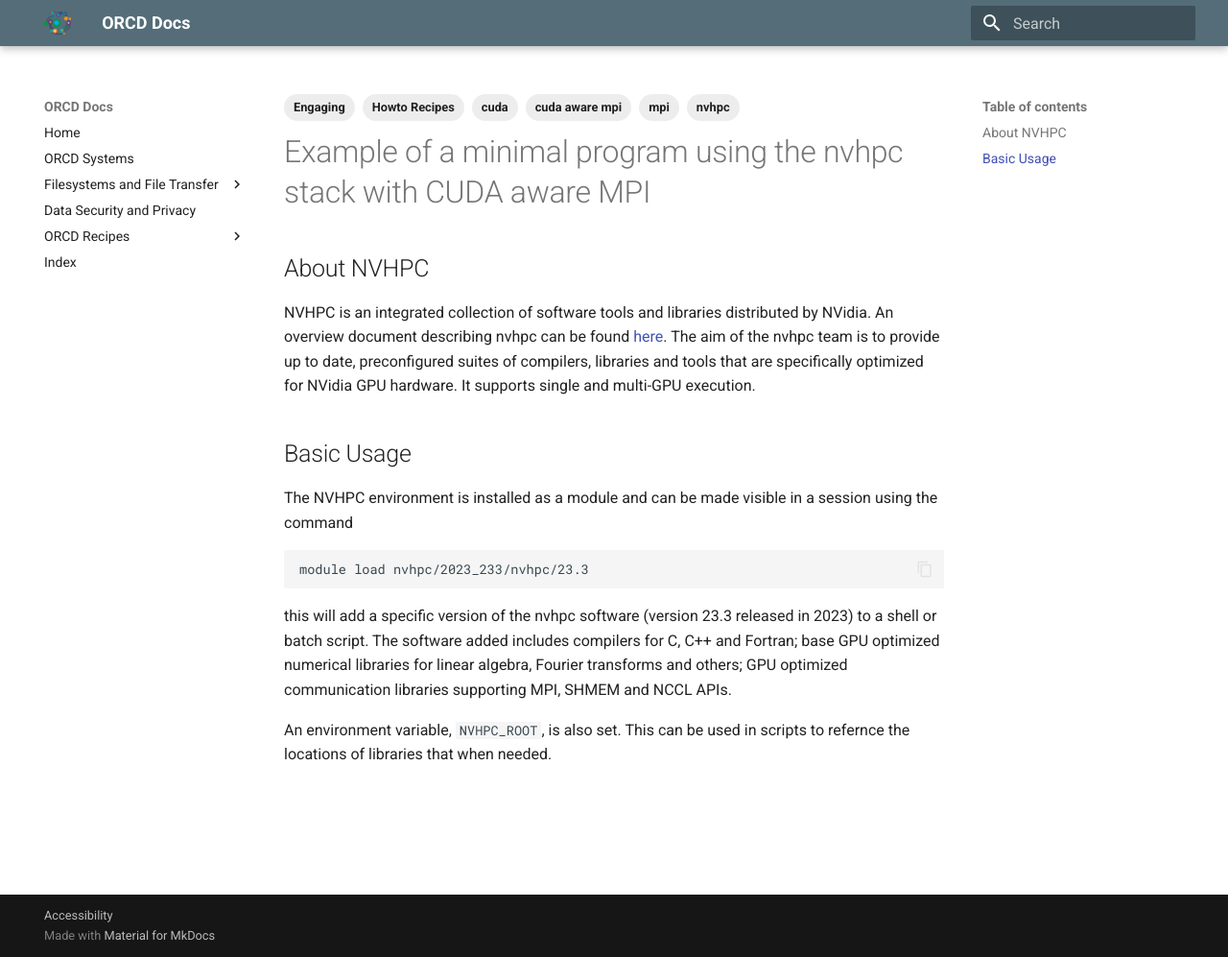
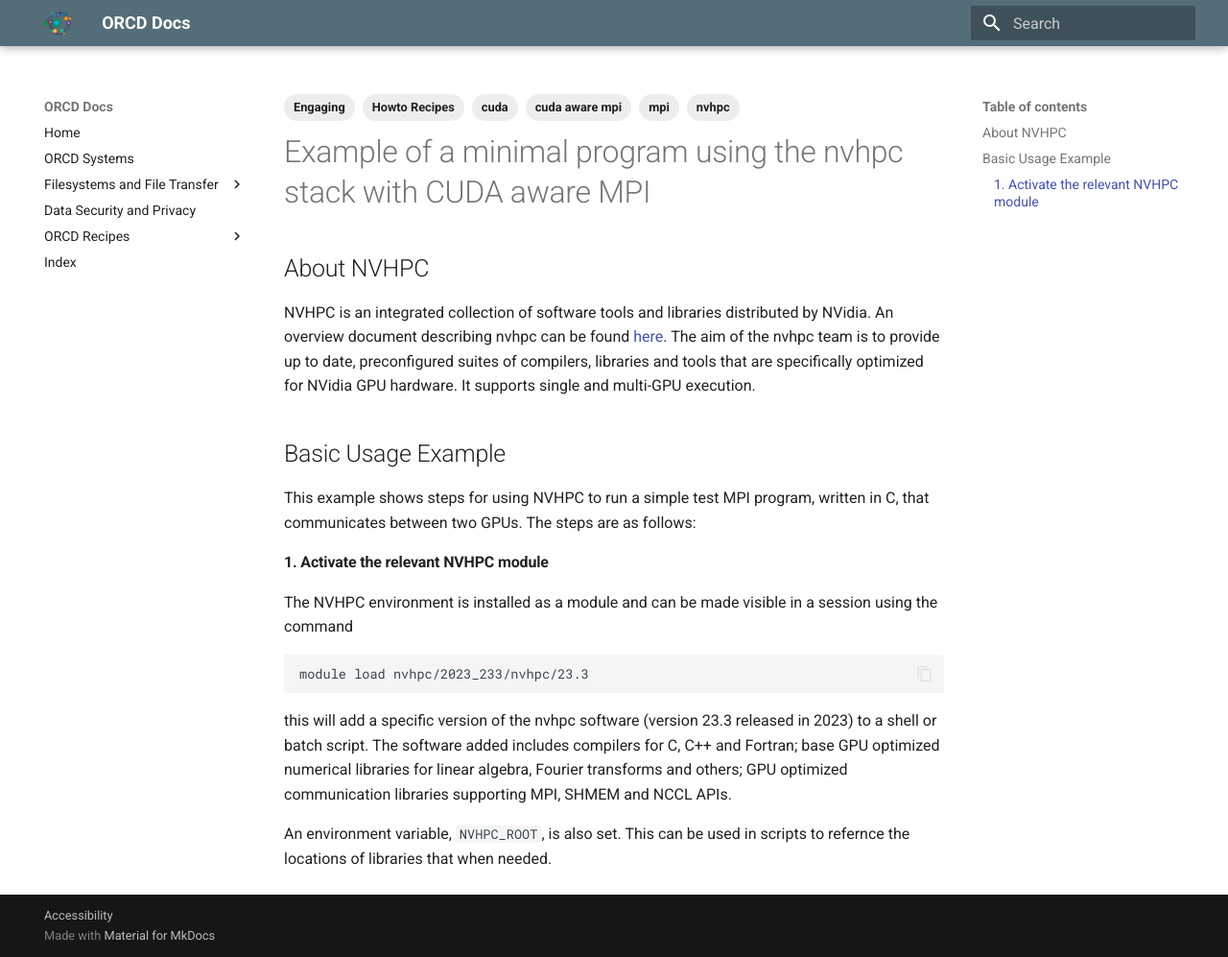
Before and after one commit to mit-orcd/orcd-docs-edit, an MkDocs documentation site: the page built from docs/recipes/nvhpc-a100-with-cuda-and-mpi-example.md, in a window 1280 px wide and 997 px high. Shown: the whole window at 96% size. Built offline with MkDocs 1.6.1 and Material for MkDocs 9.7.7, drawn with Linux system fonts in a browser that asks for light colours.

Commit message:
Trying some more structure

```diff
--- a/docs/recipes/nvhpc-a100-with-cuda-and-mpi-example.md
+++ b/docs/recipes/nvhpc-a100-with-cuda-and-mpi-example.md
@@ -17,7 +17,12 @@
 The aim of the nvhpc team is to provide up to date, preconfigured suites of compilers, libraries and tools that are
 specifically optimized for NVidia GPU hardware. It supports single and multi-GPU execution.
 
-## Basic Usage
+## Basic Usage Example
+
+This example shows steps for using NVHPC to run a simple test MPI program, written in C, that communicates between two GPUs.
+The steps are as follows:
+
+#### 1. Activate the relevant NVHPC module
 
 The NVHPC environment is installed as a module and can be made visible in a session using the command
 
```
